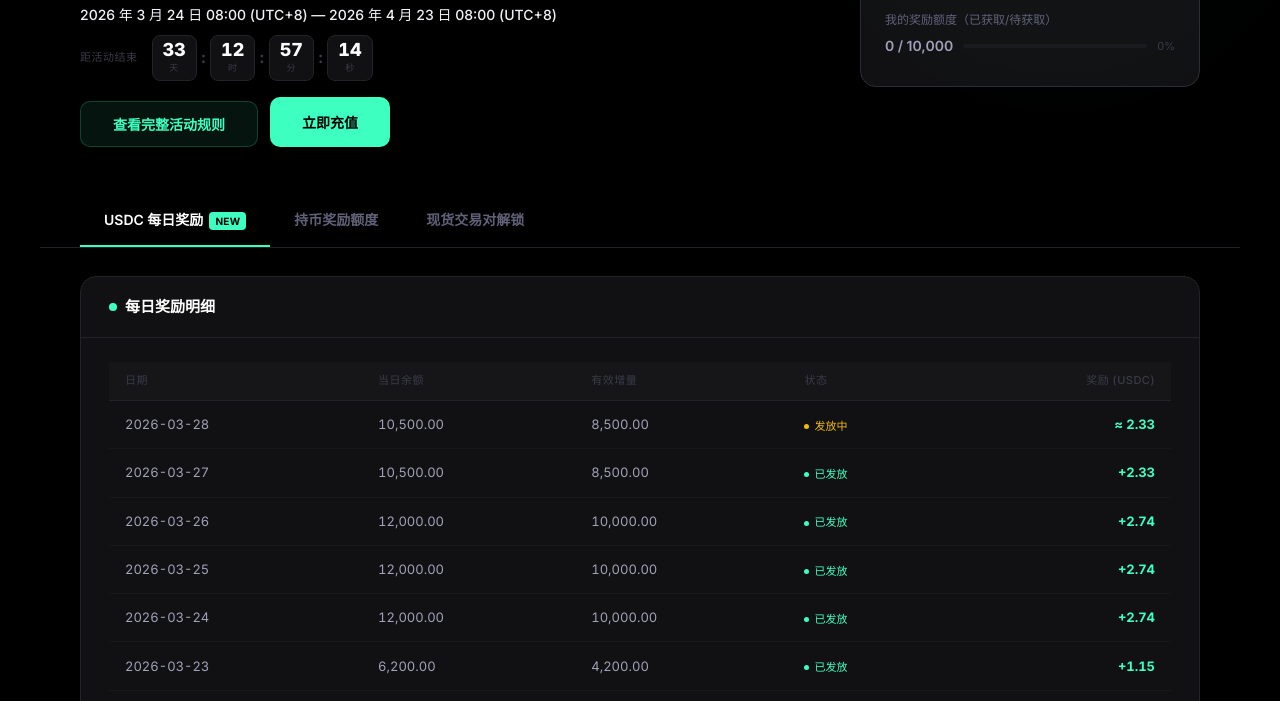
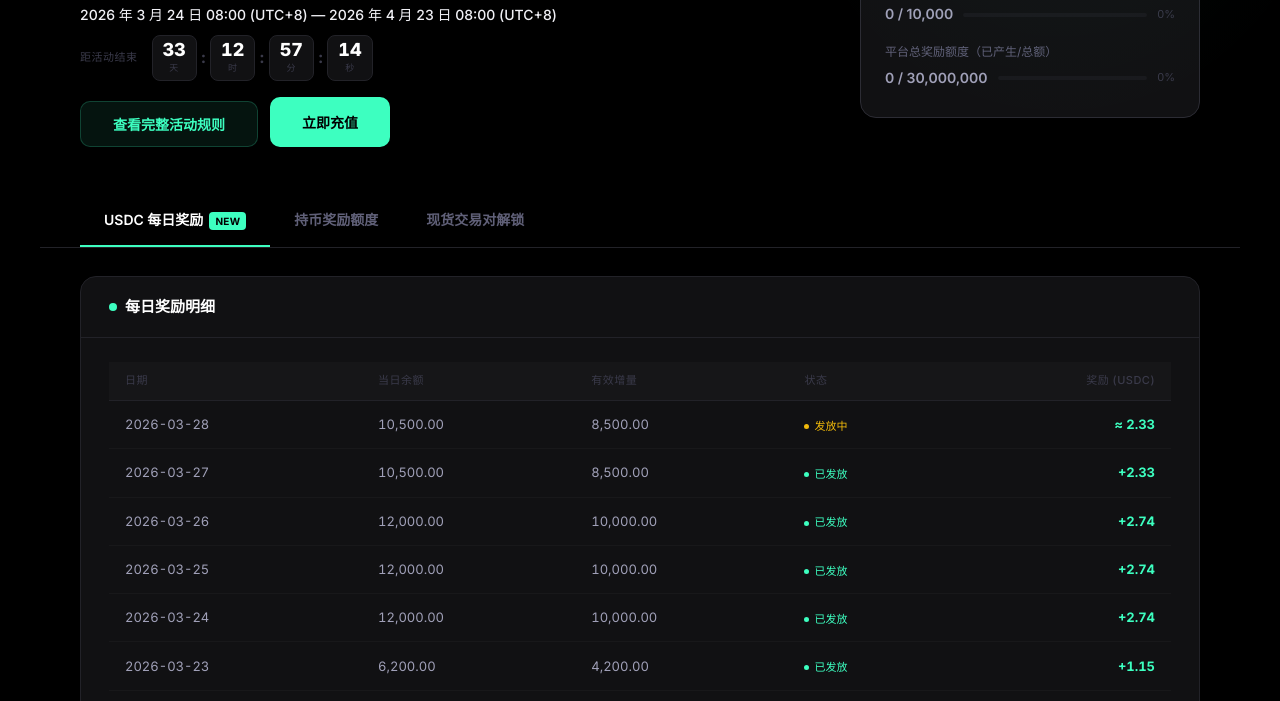
Before and after one commit to AaronWong1999/edgex-usdc-rewards, a plain HTML site: page merged.html in a window 1280 px wide. Shown: the part 399-1100 px from the top of the page. Drawn offline with Linux system fonts and the light colour scheme.

Commit message:
Add platform total quota to hero card
Co-authored-by: factory-droid[bot] <138933559+factory-droid[bot]@users.noreply.github.com>

```diff
--- a/merged.html
+++ b/merged.html
@@ -290,6 +290,12 @@ table.t .g{color:var(--green);font-weight:700;}
         <div class="hc-label">我的奖励额度（已获取/待获取）</div>
         <div style="display:flex;align-items:center;gap:10px;margin-top:6px;">
           <div style="font-size:14px;color:var(--t2);font-weight:600;">0 / 10,000</div>
+          <div style="flex:1;background:var(--surface2);border-radius:4px;height:4px;overflow:hidden;"><div style="width:0%;height:100%;background:var(--green);border-radius:4px;"></div></div>
+          <span style="font-size:11px;color:var(--t4);">0%</span>
+        </div>
+        <div class="hc-label" style="margin-top:16px;">平台总奖励额度（已产生/总额）</div>
+        <div style="display:flex;align-items:center;gap:10px;margin-top:6px;">
+          <div style="font-size:14px;color:var(--t2);font-weight:600;">0 / 30,000,000</div>
           <div style="flex:1;background:var(--surface2);border-radius:4px;height:4px;overflow:hidden;"><div style="width:0%;height:100%;background:var(--green);border-radius:4px;"></div></div>
           <span style="font-size:11px;color:var(--t4);">0%</span>
         </div>
```
